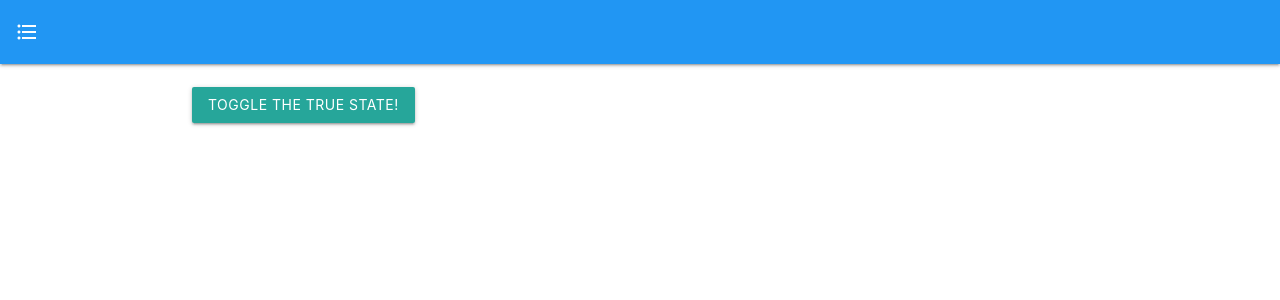
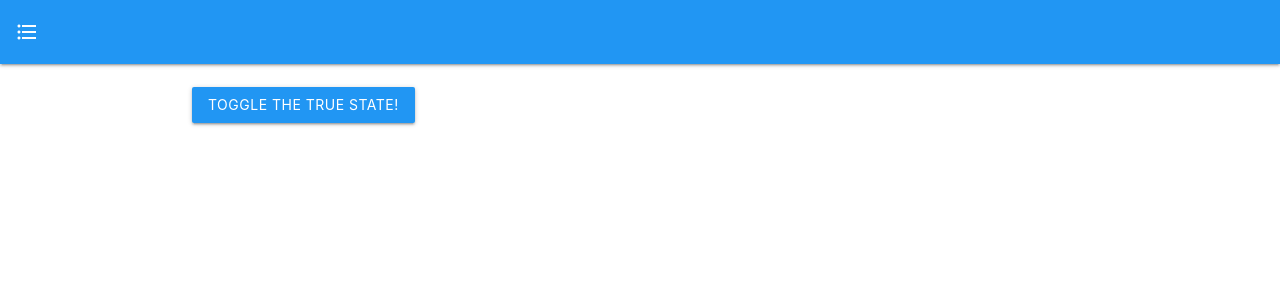
Before and after one commit to john29917958/To-Do, a React (Create React App) app in the folder react/to-do/: page / in a window 1280 px wide. Shown: the top 300 px of the page. Built offline with nearby package versions, Linux system fonts and the light colour scheme.

Commit message:
Change demo button color to blue

```diff
--- a/react/to-do/src/App.js
+++ b/react/to-do/src/App.js
@@ -22,7 +22,7 @@ class App extends React.Component {
         <Navbar/>
         <br/>
         <div className='container'>
-          <button className='btn waves-effect waves-light' onClick={this.toggleState.bind(this)}>
+          <button className='btn waves-effect waves-light blue' onClick={this.toggleState.bind(this)}>
             {"Toggle the " + this.state.isToggled + " state!"}
           </button>
         </div>
```
